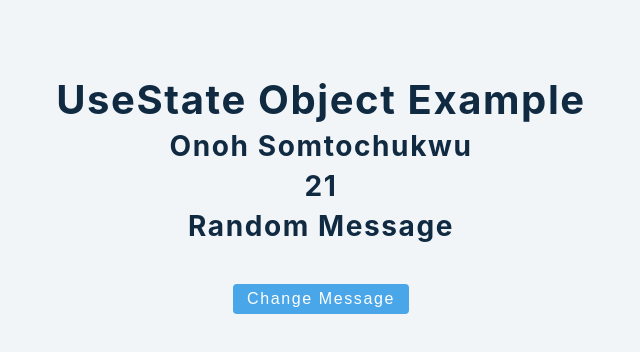
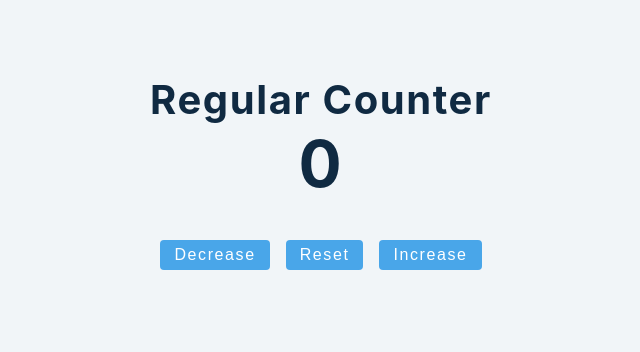
Before and after one commit to Hack-Light/React-Tutorial, a React (Create React App) app: page / in a window 1280 px wide. Shown: the top 352 px of the page, without its empty margins (319-959 px from the left). Built offline with nearby package versions, Linux system fonts and the light colour scheme.

Commit message:
Built a regular counter

```diff
--- a/src/App.js
+++ b/src/App.js
@@ -1,5 +1,5 @@
 import React from "react";
-import Setup from "./tutorial/1-useState/setup/4-useState-object";
+import Setup from "./tutorial/1-useState/setup/5-useState-counter";
 
 function App() {
   return (
--- a/src/tutorial/1-useState/setup/5-useState-counter.js
+++ b/src/tutorial/1-useState/setup/5-useState-counter.js
@@ -1,7 +1,33 @@
-import React, { useState } from 'react';
+import React, { useState } from "react";
 
 const UseStateCounter = () => {
-  return <h2>useState counter example</h2>;
+  const [value, setValue] = useState(0);
+
+  const handleIncrease = () => {
+    setValue(intialValue => intialValue + 1);
+  };
+  const handleDecrease = () => {
+    setValue(intialValue => intialValue - 1);
+  };
+  const handleReset = () => {
+    setValue(0);
+  };
+
+  return (
+    <>
+      <h2>Regular Counter</h2>
+      <h1>{value}</h1>
+      <button className="btn" onClick={handleDecrease}>
+        Decrease
+      </button>
+      <button className="btn" onClick={handleReset}>
+        Reset
+      </button>
+      <button className="btn" onClick={handleIncrease}>
+        Increase
+      </button>
+    </>
+  );
 };
 
 export default UseStateCounter;
```
